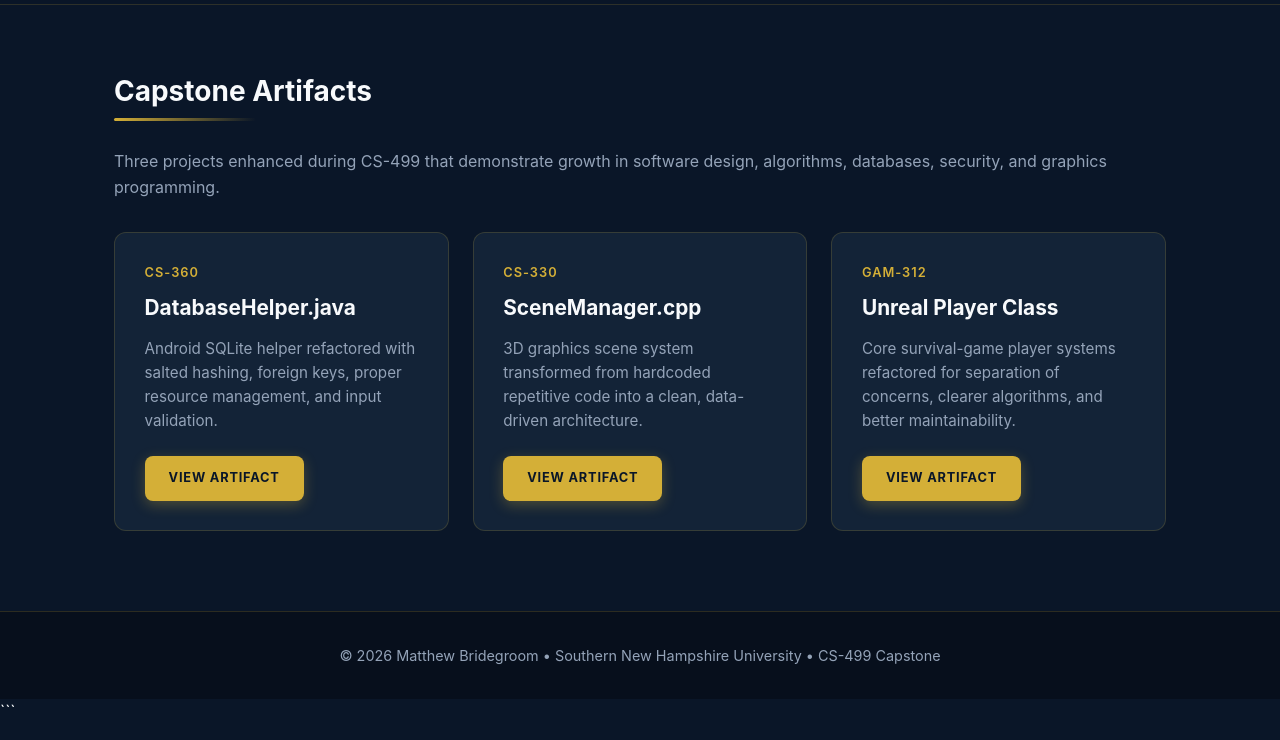
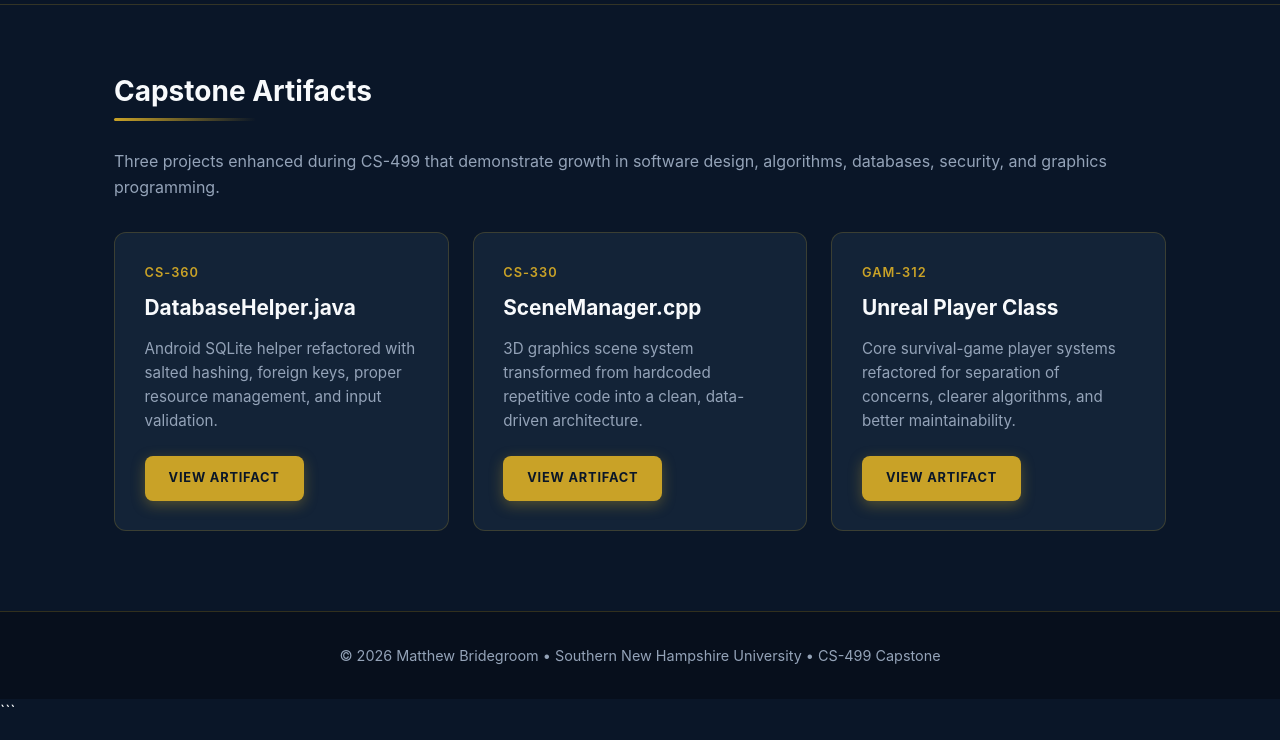
Before and after one commit to mbridegroom/mbridegroom.github.io, a plain HTML site: page artifacts.html in a window 1280 px wide. Shown: the part 60-800 px from the top of the page. Drawn offline with Linux system fonts and the light colour scheme.

Commit message:
Refine gold color and border styles in CSS
Updated color variables for gold and border effects.

```diff
--- a/css/style.css
+++ b/css/style.css
@@ -10,11 +10,12 @@
   --bg-card: #132337;
   --bg-elevated: #1B2F4A;
   --royal: #1E4B8C;
-  --gold: #D4AF37;
-  --gold-hover: #E8C547;
+  --gold: #C9A227;          /* True gold (less yellow) */
+  --gold-hover: #D4B03A;
+  --gold-dark: #B8961E;
   --text: #F8FAFC;
   --text-muted: #94A3B8;
-  --border: rgba(212, 175, 55, 0.18);
+  --border: rgba(201, 162, 39, 0.22);
 }
 
 html {
@@ -165,14 +166,14 @@ img {
   letter-spacing: 0.8px;
   font-size: 0.875rem;
   transition: all 0.25s ease;
-  box-shadow: 0 4px 14px rgba(212, 175, 55, 0.3);
+  box-shadow: 0 4px 14px rgba(201, 162, 39, 0.35);
 }
 
 .btn:hover {
   background: var(--gold-hover);
   color: #0A1628;
   transform: translateY(-2px);
-  box-shadow: 0 8px 20px rgba(212, 175, 55, 0.4);
+  box-shadow: 0 8px 20px rgba(201, 162, 39, 0.45);
 }
 
 /* ===== SECTIONS ===== */
@@ -211,7 +212,7 @@ section {
 }
 
 .card:hover {
-  border-color: rgba(212, 175, 55, 0.35);
+  border-color: rgba(201, 162, 39, 0.4);
 }
 
 .card h3 {
@@ -267,7 +268,7 @@ section {
 
 .artifact-card:hover {
   transform: translateY(-5px);
-  border-color: rgba(212, 175, 55, 0.4);
+  border-color: rgba(201, 162, 39, 0.45);
   box-shadow: 0 15px 35px -12px rgba(0, 0, 0, 0.5);
 }
 
```
